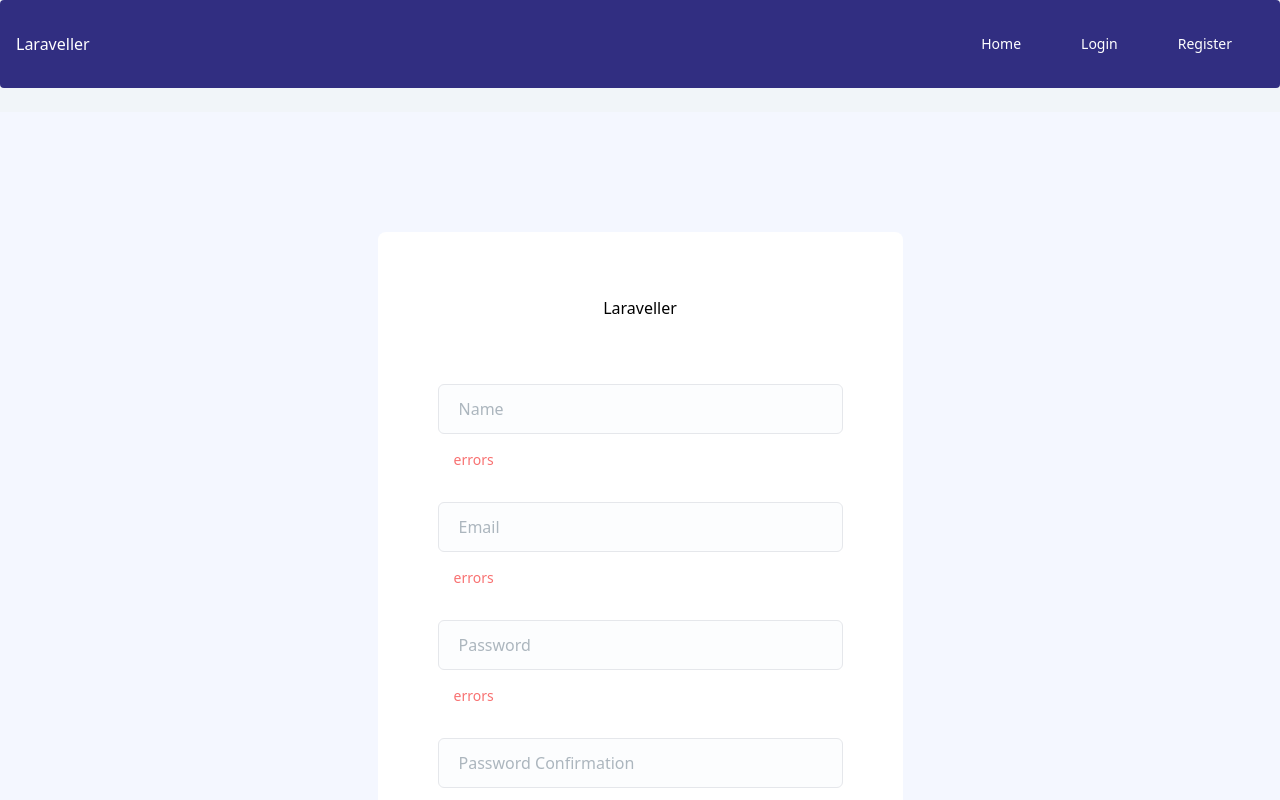
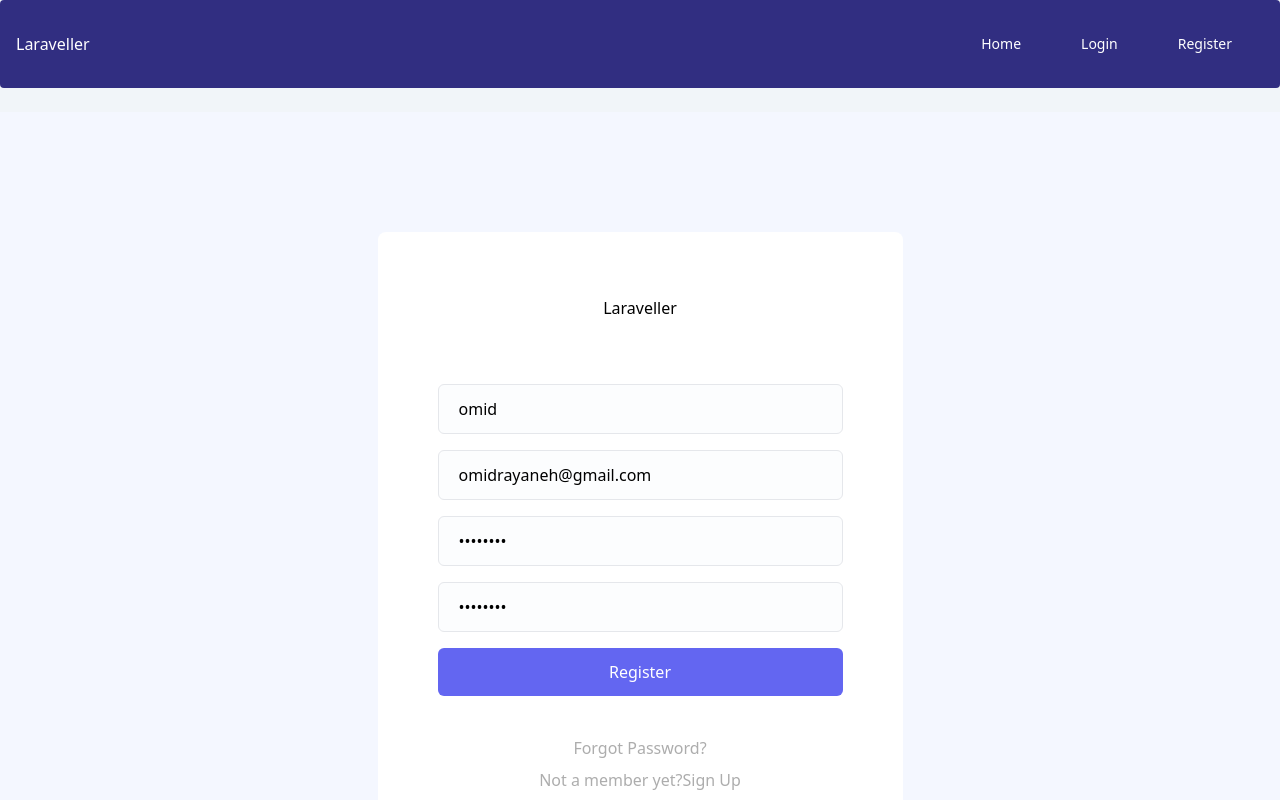
Before and after one commit to omidrayaneh/react-laravel-api, a React (Vite) app in the folder reactApi/: page /register in a window 1280 px wide. Shown: the top 800 px of the page. Built offline with nearby package versions, Linux system fonts and the light colour scheme.

Commit message:
add register user

```diff
--- a/reactApi/src/components/Login.jsx
+++ b/reactApi/src/components/Login.jsx
@@ -52,6 +52,7 @@ const Login = () => {
         toast.error(error.response.data.message);
       } else {
         setErrorMessage(error.response.data.errors);
+         toast.error(error.response.data.message);
 
         console.log(error.response.data.errors); // Log other types of errors
       }
--- a/reactApi/src/components/Register.jsx
+++ b/reactApi/src/components/Register.jsx
@@ -1,6 +1,63 @@
-import { Link } from "react-router-dom";
+import { Link, useNavigate } from "react-router-dom";
+import Axios from "../api/axios";
+import toast from "react-hot-toast";
+import { useState } from "react";
 
 const Register = () => {
+
+  const [email, setEmail] = useState("omidrayaneh@gmail.com");
+  const [name, setName] = useState("omid");
+  const [password, setPassword] = useState("password");
+  const [password_confirmation, setPassword_confirmation] = useState("password");
+  const [errorMessage, setErrorMessage] = useState("");
+  const navigate = useNavigate();
+
+  const handleRegister = async (e) => {
+    e.preventDefault();
+    try {
+      // Send a GET request to the route responsible for CSRF token and await the response
+      const csrfResponse = await Axios.get("/sanctum/csrf-cookie");
+
+      // Send a POST request with CSRF token added to the header and await the response
+      await Axios.post(
+        "/register",
+        { name, email,password,password_confirmation },
+        {
+          headers: {
+            "X-CSRF-TOKEN": csrfResponse.data.csrf_token,
+          },
+        }
+      );
+
+      // Perform actions after successful login
+      setEmail("");
+      setPassword("");
+      setErrorMessage(""); // Clear error message on successful login
+      navigate("/");
+      toast.success("register successfully");
+    } catch (error) {
+      // Handle errors if any
+      // If error is due to invalid credentials, show error message under the fields
+      if (error.response && error.response.status === 422) {
+        //setErrorMessage("Invalid email or password");
+        // toast.error(error.response.data.errors);
+        toast.error(error.response.data.message);
+      } else {
+        setErrorMessage(error.response.data.errors);
+         toast.error(error.response.data.message);
+
+        console.log(error.response.data.errors); // Log other types of errors
+      }
+    }
+  };
+
+  const renderErrors = (field) =>
+    errorMessage?.[field]?.map((error, index) => (
+      <div key={index} className="text-red-500 my-2 rounded p-2 bg-danger">
+        {error}
+      </div>
+    ));
+
   return (
     <section className=" bg-[#F4F7FF] py-20 lg:py-[120px]">
       <div className="container mx-auto">
@@ -22,10 +79,12 @@ const Register = () => {
             "
             >
               <div className="mb-10 text-center md:mb-16">Laraveller</div>
-              <form>
+              <form onSubmit={handleRegister}>
               <div className="mb-4">
                   <input
                     type="text"
+                    value={name}
+                    onChange={(e) => setName(e.target.value)}
                     placeholder="Name"
                     className="
                     bordder-[#E9EDF4]
@@ -43,16 +102,19 @@ const Register = () => {
                   "
                   />
 
-                    <div className="flex">
+                    {/* <div className="flex">
                       <span className="text-red-400 text-sm m-2 p-2">
                         errors
                       </span>
-                    </div>
+                    </div> */}
+                     {renderErrors("name")}
 
                 </div>
                 <div className="mb-4">
                   <input
                     type="email"
+                    value={email}
+                    onChange={(e) => setEmail(e.target.value)}
                     placeholder="Email"
                     className="
                     bordder-[#E9EDF4]
@@ -70,16 +132,19 @@ const Register = () => {
                   "
                   />
 
-                    <div className="flex">
+                    {/* <div className="flex">
                       <span className="text-red-400 text-sm m-2 p-2">
                         errors
                       </span>
-                    </div>
+                    </div> */}
+                     {renderErrors("email")}
 
                 </div>
                 <div className="mb-4">
                   <input
                     type="password"
+                    value={password}
+                    onChange={(e) => setPassword(e.target.value)}
                     placeholder="Password"
                     className="
                     bordder-[#E9EDF4]
@@ -97,16 +162,18 @@ const Register = () => {
                   "
                   />
 
-                    <div className="flex">
+                    {/* <div className="flex">
                       <span className="text-red-400 text-sm m-2 p-2">
                         errors
                       </span>
-                    </div>
-
+                    </div> */}
+                     {renderErrors("password")}
                 </div>
                 <div className="mb-4">
                   <input
                     type="password"
+                    value={password_confirmation}
+                    onChange={(e) => setPassword_confirmation(e.target.value)}
                     placeholder="Password Confirmation"
                     className="
                     bordder-[#E9EDF4]
@@ -124,11 +191,12 @@ const Register = () => {
                   "
                   />
 
-                    <div className="flex">
+                    {/* <div className="flex">
                       <span className="text-red-400 text-sm m-2 p-2">
                         errors
                       </span>
-                    </div>
+                    </div> */}
+                     {renderErrors("password_confirmation")}
 
                 </div>
                 <div className="mb-10">
```
